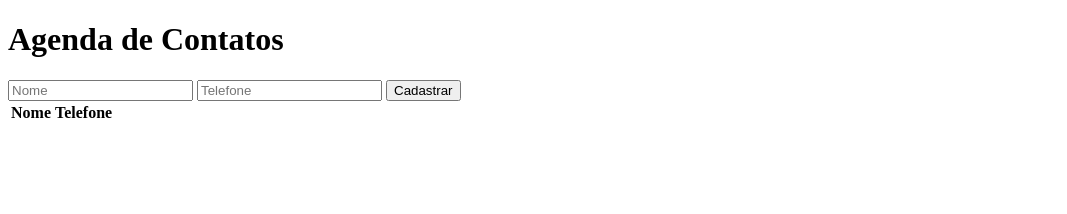
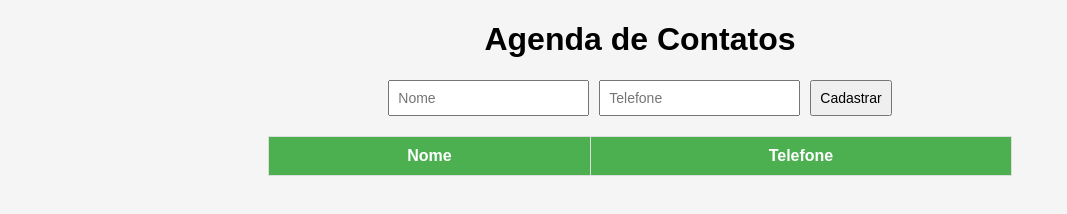
Before and after one commit to carollinaalbuquerque/agenda-contatos, a plain HTML site: page index.html in a window 1280 px wide. Shown: the whole page, without its empty margins (0-1067 px from the left). Drawn offline with Linux system fonts and the light colour scheme.

Commit message:
Agenda de contatos

```diff
--- a/index.html
+++ b/index.html
@@ -4,7 +4,8 @@
 <meta charset="UTF-8">
 <meta name="viewport" content="width=device-width, initial-scale=1.0">
 <title>Agenda de Contatos</title>
-<link rel="stylesheet" href="style.css">
+<link rel="stylesheet" href="main.css">
+<link rel= "stylesheet" href ="script.js">
 </head>
 <body>
 <h1>Agenda de Contatos</h1>
```
